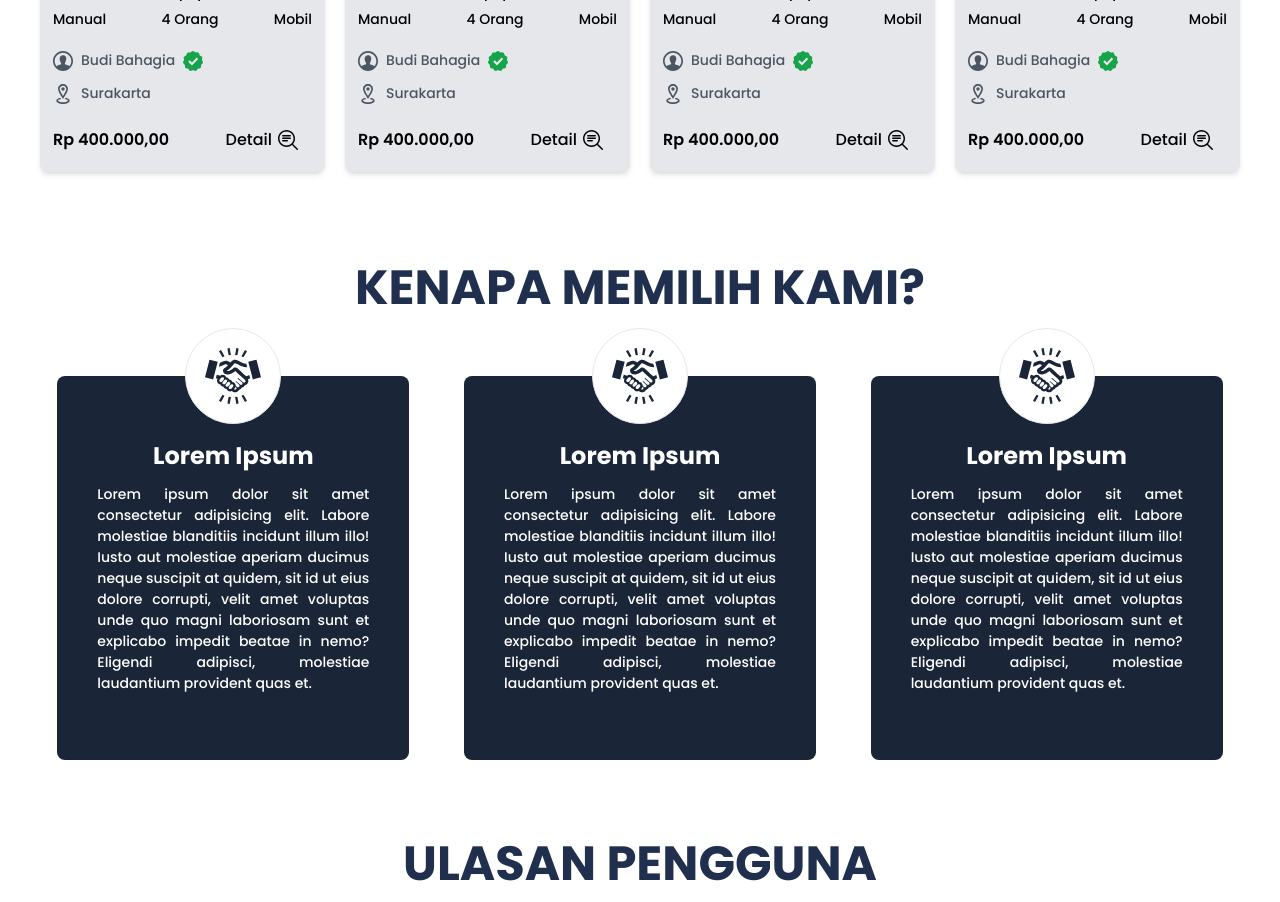
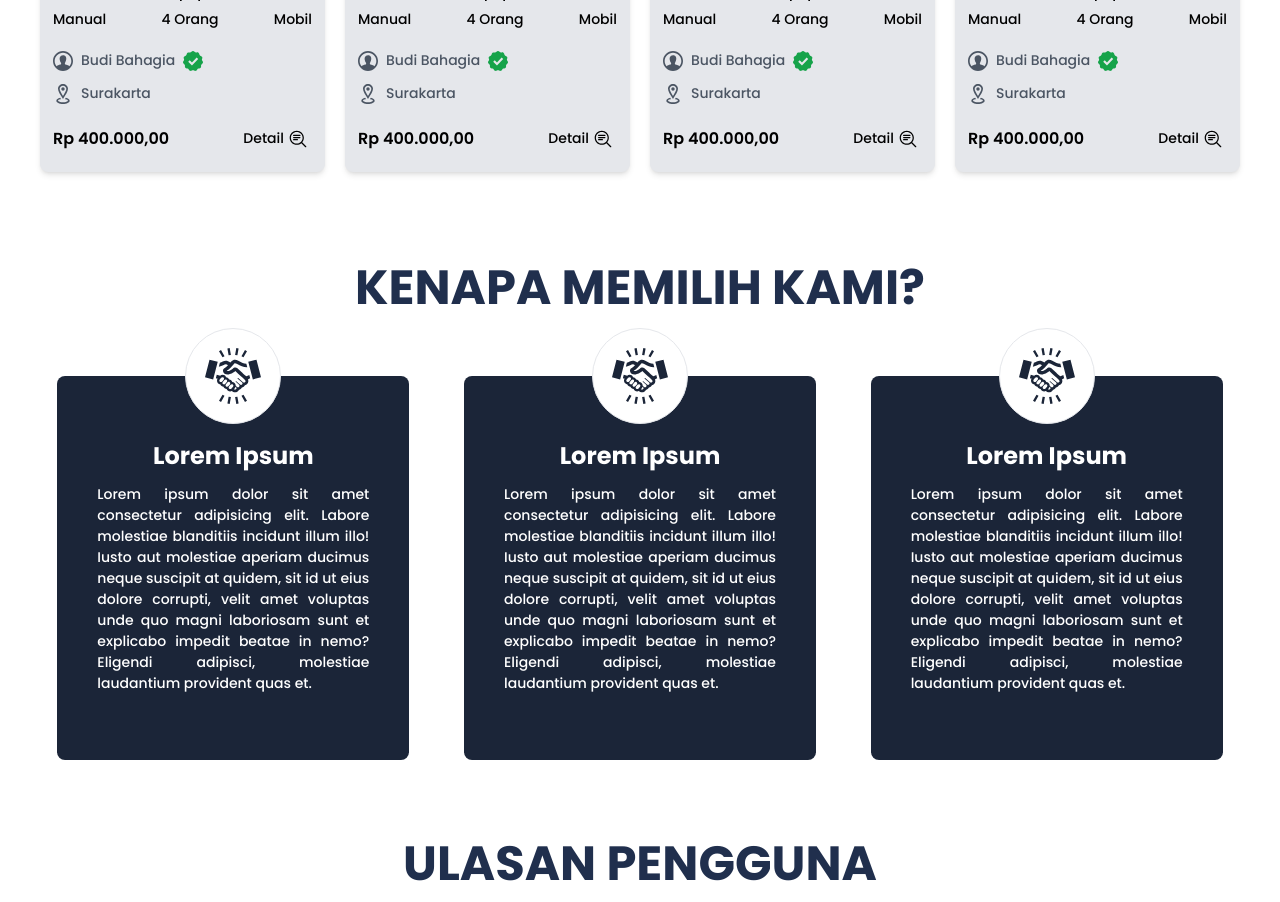
Before and after one commit to CukupBani/sevva, a Next.js app: page / in a window 1280 px wide. Shown: the part 1280-2182 px from the top of the page. Built offline with nearby package versions, Linux system fonts and the light colour scheme.

Commit message:
minor change

```diff
--- a/components/template/ProductCard.tsx
+++ b/components/template/ProductCard.tsx
@@ -58,10 +58,10 @@ const ProductCard = ({img, title, kategori, transmisi, kapasitas, penyedia_jasa,
 
           <div className='flex items-center justify-between mt-2'>
             <p className='font-semibold'>{(harga).toLocaleString('id-ID', {style: 'currency', currency: 'IDR'})}</p>
-            <Link href={'/'}>
-              <button className='flex gap-1 items-center font-medium px-3 py-1 rounded-lg duration-200 hover:bg-black hover:text-white hover:fill-white'>
+            <Link href={'/Product/DetailProduct'}>
+              <button className='text-[14px] flex gap-1 items-center font-medium p-1 rounded-lg duration-200 hover:bg-black hover:text-white hover:fill-white'>
                 <p>Detail</p>
-                <svg clipRule="evenodd" fillRule="evenodd" strokeLinejoin="round" strokeMiterlimit="2" width={24} height={24} viewBox="0 0 24 24" xmlns="http://www.w3.org/2000/svg"><path d="m15.985 17.031c-1.479 1.238-3.384 1.985-5.461 1.985-4.697 0-8.509-3.812-8.509-8.508s3.812-8.508 8.509-8.508c4.695 0 8.508 3.812 8.508 8.508 0 2.078-.747 3.984-1.985 5.461l4.749 4.75c.146.146.219.338.219.531 0 .587-.537.75-.75.75-.192 0-.384-.073-.531-.22zm-5.461-13.53c-3.868 0-7.007 3.14-7.007 7.007s3.139 7.007 7.007 7.007c3.866 0 7.007-3.14 7.007-7.007s-3.141-7.007-7.007-7.007zm.741 8.499h-4.5c-.414 0-.75.336-.75.75s.336.75.75.75h4.5c.414 0 .75-.336.75-.75s-.336-.75-.75-.75zm3-2.5h-7.5c-.414 0-.75.336-.75.75s.336.75.75.75h7.5c.414 0 .75-.336.75-.75s-.336-.75-.75-.75zm0-2.5h-7.5c-.414 0-.75.336-.75.75s.336.75.75.75h7.5c.414 0 .75-.336.75-.75s-.336-.75-.75-.75z" fillRule="nonzero"/></svg>
+                <svg clipRule="evenodd" fillRule="evenodd" strokeLinejoin="round" strokeMiterlimit="2" width={20} height={20} viewBox="0 0 24 24" xmlns="http://www.w3.org/2000/svg"><path d="m15.985 17.031c-1.479 1.238-3.384 1.985-5.461 1.985-4.697 0-8.509-3.812-8.509-8.508s3.812-8.508 8.509-8.508c4.695 0 8.508 3.812 8.508 8.508 0 2.078-.747 3.984-1.985 5.461l4.749 4.75c.146.146.219.338.219.531 0 .587-.537.75-.75.75-.192 0-.384-.073-.531-.22zm-5.461-13.53c-3.868 0-7.007 3.14-7.007 7.007s3.139 7.007 7.007 7.007c3.866 0 7.007-3.14 7.007-7.007s-3.141-7.007-7.007-7.007zm.741 8.499h-4.5c-.414 0-.75.336-.75.75s.336.75.75.75h4.5c.414 0 .75-.336.75-.75s-.336-.75-.75-.75zm3-2.5h-7.5c-.414 0-.75.336-.75.75s.336.75.75.75h7.5c.414 0 .75-.336.75-.75s-.336-.75-.75-.75zm0-2.5h-7.5c-.414 0-.75.336-.75.75s.336.75.75.75h7.5c.414 0 .75-.336.75-.75s-.336-.75-.75-.75z" fillRule="nonzero"/></svg>
               </button>
             </Link>
           </div>
```
Also changed, not shown: components/HeroSlider.tsx (indentation only).
